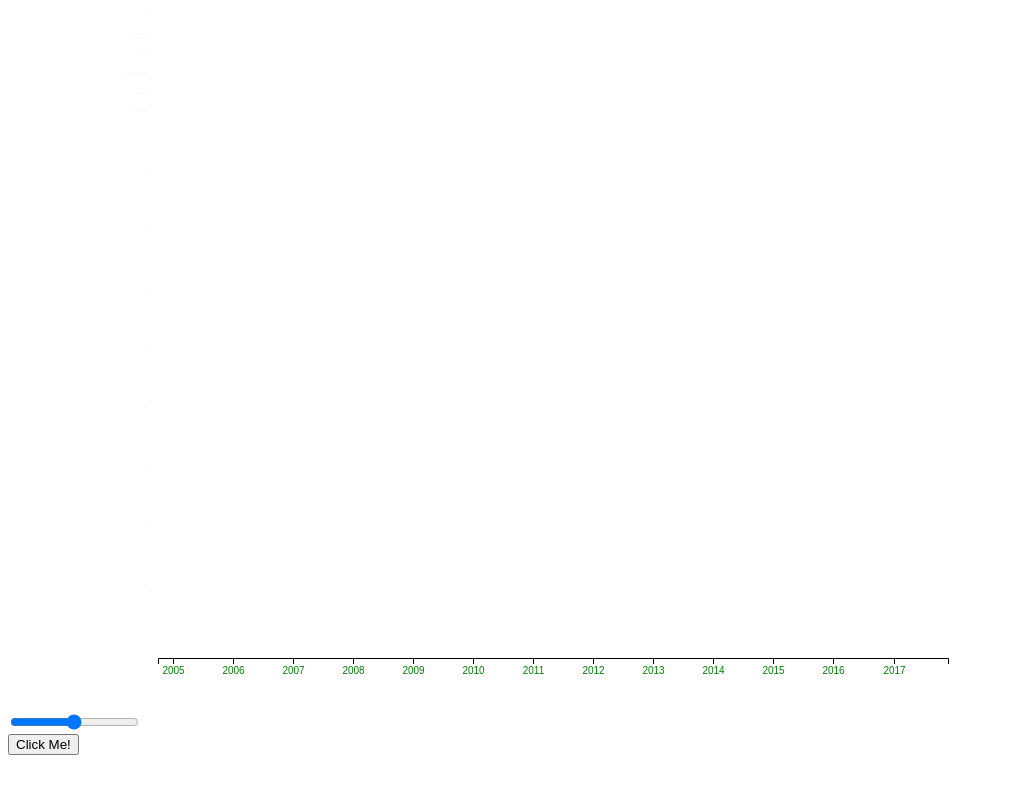
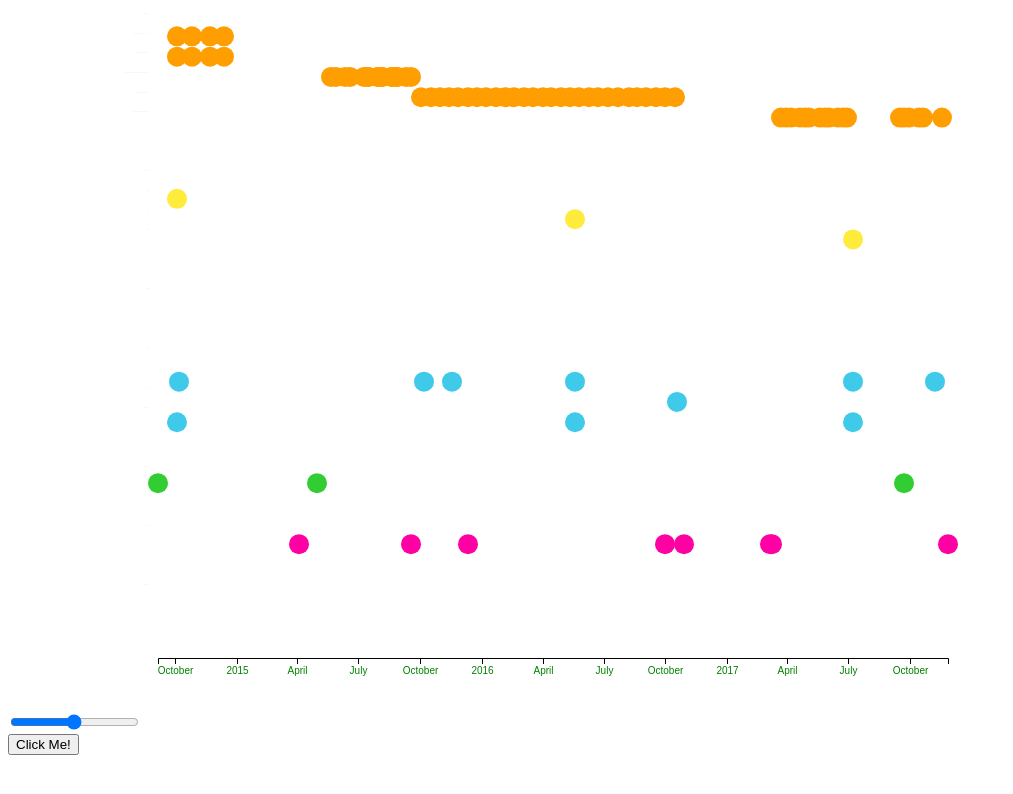
Before and after one commit to abillig/modulaOA, a website built with webpack: page index.html in a window 1280 px wide. Shown: the whole page, without its empty margins (0-1013 px from the left). Built offline with nearby package versions, Linux system fonts and the light colour scheme.

Commit message:
Draw data

```diff
--- a/app/css/styles.css
+++ b/app/css/styles.css
@@ -122,11 +122,11 @@ text {
   fill: #ffeb3b;
 }
 
-.Molecular-circle {
+.molecular-circle {
   fill: #32cd32;
 }
 
-.Outcome-circle {
+.outcome-circle {
   fill: #ff00a3;
 }
 
--- a/app/js/actualData.js
+++ b/app/js/actualData.js
@@ -2,356 +2,427 @@ const realData = {
 "medications": [
   {
     "name": "CARBOPLATIN INFUSION (AUC)",
+    "category": "Medication",
     "description": "",
-    "date": "04-Oct-04"
+    "date": "04-Oct-14"
   },
   {
     "name": "CARBOPLATIN INFUSION (AUC)",
+    "category": "Medication",
     "description": "",
     "date": "25-Oct-14"
   },
   {
     "name": "CARBOPLATIN INFUSION (AUC)",
+    "category": "Medication",
     "description": "",
     "date": "13-Dec-14"
   },
   {
     "name": "CARBOPLATIN INFUSION (AUC)",
+    "category": "Medication",
     "description": "",
     "date": "22-Nov-14"
   },
   {
     "name": "PEMETREXED INFUSION",
+    "category": "Medication",
     "description": "",
     "date": "04-Oct-14"
   },
   {
     "name": "PEMETREXED INFUSION",
+    "category": "Medication",
     "description": "",
     "date": "25-Oct-14"
   },
   {
     "name": "PEMETREXED INFUSION",
+    "category": "Medication",
     "description": "",
     "date": "13-Dec-14"
   },
   {
     "name": "PEMETREXED INFUSION",
+    "category": "Medication",
     "description": "",
     "date": "22-Nov-14"
   },
   {
     "name": "PACLITAXEL-PROTEIN BOUND CHEMO INFUSION",
+    "category": "Medication",
     "description": "",
     "date": "21-May-15"
   },
   {
     "name": "PACLITAXEL-PROTEIN BOUND CHEMO INFUSION",
+    "category": "Medication",
     "description": "",
     "date": "28-May-15"
   },
   {
     "name": "PACLITAXEL-PROTEIN BOUND CHEMO INFUSION",
+    "category": "Medication",
     "description": "",
     "date": "11-Jun-15"
   },
   {
     "name": "PACLITAXEL-PROTEIN BOUND CHEMO INFUSION",
+    "category": "Medication",
     "description": "",
     "date": "18-Jun-15"
   },
   {
     "name": "PACLITAXEL-PROTEIN BOUND CHEMO INFUSION",
+    "category": "Medication",
     "description": "",
     "date": "09-Jul-15"
   },
   {
     "name": "PACLITAXEL-PROTEIN BOUND CHEMO INFUSION",
+    "category": "Medication",
     "description": "",
     "date": "16-Jul-15"
   },
   {
     "name": "PACLITAXEL-PROTEIN BOUND CHEMO INFUSION",
+    "category": "Medication",
     "description": "",
     "date": "30-Jul-15"
   },
   {
     "name": "PACLITAXEL-PROTEIN BOUND CHEMO INFUSION",
+    "category": "Medication",
     "description": "",
     "date": "06-Aug-15"
   },
   {
     "name": "PACLITAXEL-PROTEIN BOUND CHEMO INFUSION",
+    "category": "Medication",
     "description": "",
     "date": "20-Aug-15"
   },
   {
     "name": "PACLITAXEL-PROTEIN BOUND CHEMO INFUSION",
+    "category": "Medication",
     "description": "",
     "date": "27-Aug-15"
   },
   {
     "name": "PACLITAXEL-PROTEIN BOUND CHEMO INFUSION",
+    "category": "Medication",
     "description": "",
     "date": "16-Jul-15"
   },
   {
     "name": "PACLITAXEL-PROTEIN BOUND CHEMO INFUSION",
+    "category": "Medication",
     "description": "",
     "date": "30-Jul-15"
   },
   {
     "name": "PACLITAXEL-PROTEIN BOUND CHEMO INFUSION",
+    "category": "Medication",
     "description": "",
     "date": "06-Aug-15"
   },
   {
     "name": "PACLITAXEL-PROTEIN BOUND CHEMO INFUSION",
+    "category": "Medication",
     "description": "",
     "date": "20-Aug-15"
   },
   {
     "name": "PACLITAXEL-PROTEIN BOUND CHEMO INFUSION",
+    "category": "Medication",
     "description": "",
     "date": "27-Aug-15"
   },
   {
     "name": "PACLITAXEL-PROTEIN BOUND CHEMO INFUSION",
+    "category": "Medication",
     "description": "",
     "date": "10-Sep-15"
   },
   {
     "name": "PACLITAXEL-PROTEIN BOUND CHEMO INFUSION",
+    "category": "Medication",
     "description": "",
     "date": "17-Sep-15"
   },
   {
     "name": "NIVOLUMAB CHEMO INFUSION",
+    "category": "Medication",
     "description": "",
     "date": "03-Oct-15"
   },
   {
     "name": "NIVOLUMAB CHEMO INFUSION",
+    "category": "Medication",
     "description": "",
     "date": "17-Oct-15"
   },
   {
     "name": "NIVOLUMAB CHEMO INFUSION",
+    "category": "Medication",
     "description": "",
     "date": "31-Oct-15"
   },
   {
     "name": "NIVOLUMAB CHEMO INFUSION",
+    "category": "Medication",
     "description": "",
     "date": "13-Nov-15"
   },
   {
     "name": "NIVOLUMAB CHEMO INFUSION",
+    "category": "Medication",
     "description": "",
     "date": "27-Nov-15"
   },
   {
     "name": "NIVOLUMAB CHEMO INFUSION",
+    "category": "Medication",
     "description": "",
     "date": "11-Dec-15"
   },
   {
     "name": "NIVOLUMAB CHEMO INFUSION",
+    "category": "Medication",
     "description": "",
     "date": "25-Dec-15"
   },
   {
     "name": "NIVOLUMAB CHEMO INFUSION",
+    "category": "Medication",
     "description": "",
     "date": "08-Jan-16"
   },
   {
     "name": "NIVOLUMAB CHEMO INFUSION",
+    "category": "Medication",
     "description": "",
     "date": "22-Jan-16"
   },
   {
     "name": "NIVOLUMAB CHEMO INFUSION",
+    "category": "Medication",
     "description": "",
     "date": "05-Feb-16"
   },
   {
     "name": "NIVOLUMAB CHEMO INFUSION",
+    "category": "Medication",
     "description": "",
     "date": "19-Feb-16"
   },
   {
     "name": "NIVOLUMAB CHEMO INFUSION",
+    "category": "Medication",
     "description": "",
     "date": "04-Mar-16"
   },
   {
     "name": "NIVOLUMAB CHEMO INFUSION",
+    "category": "Medication",
     "description": "",
     "date": "18-Mar-16"
   },
   {
     "name": "NIVOLUMAB CHEMO INFUSION",
+    "category": "Medication",
     "description": "",
     "date": "01-Apr-16"
   },
   {
     "name": "NIVOLUMAB CHEMO INFUSION",
+    "category": "Medication",
     "description": "",
     "date": "14-Apr-16"
   },
   {
     "name": "NIVOLUMAB CHEMO INFUSION",
+    "category": "Medication",
     "description": "",
     "date": "28-Apr-16"
   },
   {
     "name": "NIVOLUMAB CHEMO INFUSION",
+    "category": "Medication",
     "description": "",
     "date": "12-May-16"
   },
   {
     "name": "NIVOLUMAB CHEMO INFUSION",
+    "category": "Medication",
     "description": "",
     "date": "26-May-16"
   },
   {
     "name": "NIVOLUMAB CHEMO INFUSION",
+    "category": "Medication",
     "description": "",
     "date": "09-Jun-16"
   },
   {
     "name": "NIVOLUMAB CHEMO INFUSION",
+    "category": "Medication",
     "description": "",
     "date": "23-Jun-16"
   },
   {
     "name": "NIVOLUMAB CHEMO INFUSION",
+    "category": "Medication",
     "description": "",
     "date": "07-Jul-16"
   },
   {
     "name": "NIVOLUMAB CHEMO INFUSION",
+    "category": "Medication",
     "description": "",
     "date": "23-Jul-16"
   },
   {
     "name": "NIVOLUMAB CHEMO INFUSION",
+    "category": "Medication",
     "description": "",
     "date": "08-Aug-16"
   },
   {
     "name": "NIVOLUMAB CHEMO INFUSION",
+    "category": "Medication",
     "description": "",
     "date": "20-Aug-16"
   },
   {
     "name": "NIVOLUMAB CHEMO INFUSION",
+    "category": "Medication",
     "description": "",
     "date": "03-Sep-16"
   },
   {
     "name": "NIVOLUMAB CHEMO INFUSION",
+    "category": "Medication",
     "description": "",
     "date": "17-Sep-16"
   },
   {
     "name": "NIVOLUMAB CHEMO INFUSION",
+    "category": "Medication",
     "description": "",
     "date": "01-Oct-16"
   },
   {
     "name": "NIVOLUMAB CHEMO INFUSION",
+    "category": "Medication",
     "description": "",
     "date": "15-Oct-16"
   },
   {
     "name": "VINORELBINE CHEMO INFUSION",
+    "category": "Medication",
     "description": "",
     "date": "23-Mar-17"
   },
   {
     "name": "VINORELBINE CHEMO INFUSION",
+    "category": "Medication",
     "description": "",
     "date": "30-Mar-17"
   },
   {
     "name": "VINORELBINE CHEMO INFUSION",
+    "category": "Medication",
     "description": "",
     "date": "06-Apr-17"
   },
   {
     "name": "VINORELBINE CHEMO INFUSION",
+    "category": "Medication",
     "description": "",
     "date": "20-Apr-17"
   },
   {
     "name": "VINORELBINE CHEMO INFUSION",
+    "category": "Medication",
     "description": "",
     "date": "27-Apr-17"
   },
   {
     "name": "VINORELBINE CHEMO INFUSION",
+    "category": "Medication",
     "description": "",
     "date": "04-May-17"
   },
   {
     "name": "VINORELBINE CHEMO INFUSION",
+    "category": "Medication",
     "description": "",
     "date": "20-May-17"
   },
   {
     "name": "VINORELBINE CHEMO INFUSION",
+    "category": "Medication",
     "description": "",
     "date": "27-May-17"
   },
   {
     "name": "VINORELBINE CHEMO INFUSION",
+    "category": "Medication",
     "description": "",
     "date": "03-Jun-17"
   },
   {
     "name": "VINORELBINE CHEMO INFUSION",
+    "category": "Medication",
     "description": "",
     "date": "16-Jun-17"
   },
   {
     "name": "VINORELBINE CHEMO INFUSION",
+    "category": "Medication",
     "description": "",
     "date": "23-Jun-17"
   },
   {
     "name": "VINORELBINE CHEMO INFUSION",
+    "category": "Medication",
     "description": "",
     "date": "30-Jun-17"
   },
   {
     "name": "VINORELBINE CHEMO INFUSION",
+    "category": "Medication",
     "description": "",
     "date": "16-Sep-17"
   },
   {
     "name": "VINORELBINE CHEMO INFUSION",
+    "category": "Medication",
     "description": "",
     "date": "23-Sep-17"
   },
   {
     "name": "VINORELBINE CHEMO INFUSION",
+    "category": "Medication",
     "description": "",
     "date": "30-Sep-17"
   },
   {
     "name": "VINORELBINE CHEMO INFUSION",
+    "category": "Medication",
     "description": "",
     "date": "14-Oct-17"
   },
   {
     "name": "VINORELBINE CHEMO INFUSION",
+    "category": "Medication",
     "description": "",
     "date": "21-Oct-17"
   },
   {
     "name": "VINORELBINE CHEMO INFUSION",
+    "category": "Medication",
     "description": "",
     "date": "18-Nov-17"
   }
@@ -359,16 +430,19 @@ const realData = {
 "radiation": [
   {
     "name": "EBRT",
+    "category": "radiation",
     "description": "",
     "date": "04-Oct-14"
   },
   {
     "name": "SRS",
+    "category": "radiation",
     "description": "",
     "date": "19-May-16"
   },
   {
     "name": "WBRT",
+    "category": "radiation",
     "description": "",
     "date": "08-Jul-17"
   },
@@ -376,51 +450,61 @@ const realData = {
 "imaging": [
   {
     "name": "CT",
+    "category": "imaging",
     "description": "CT1",
     "date": "07-Oct-14"
   },
   {
     "name": "CT",
+    "category": "imaging",
     "description": "CT2",
     "date": "07-Oct-15"
   },
   {
     "name": "CT",
+    "category": "imaging",
     "description": "CT3",
     "date": "18-Nov-15"
   },
   {
     "name": "CT",
+    "category": "imaging",
     "description": "CT4",
     "date": "19-May-16"
   },
   {
     "name": "PET CT",
+    "category": "imaging",
     "description": "CT5",
     "date": "19-Oct-16"
   },
   {
     "name": "CT",
+    "category": "imaging",
     "description": "CT6",
     "date": "08-Jul-17"
   },
   {
     "name": "CT",
+    "category": "imaging",
     "description": "CT6",
     "date": "08-Nov-17"
   },
   {
     "name": "Brain MRI",
+    "category": "imaging",
     "description": "Brain MRI 1",
     "date": "04-Oct-14"
   },
   {
     "name": "Brain MRI",
+    "category": "imaging",
     "description": "Brain MRI 2",
     "date": "19-May-16"
   },
   {
     "name": "Brain MRI",
+    "category": "imaging",
     "description": "Brain MRI 3",
     "date": "08-Jul-17"
   },
@@ -496,34 +580,42 @@ const realData = {
 "line": [
   {
     "date": "20-Oct-15",
+    "category": "line",
     "value": 6
   },
   {
     "date": "13-Nov-15",
+    "category": "line",
     "value": 1
   },
   {
     "date": "18-Nov-15",
+    "category": "line",
     "value": 2
   },
   {
     "date": "08-Mar-16",
+    "category": "line",
     "value": 4
   },
   {
     "date": "08-Apr-16",
+    "category": "line",
     "value": 1
   },
   {
     "date": "01-May-16",
+    "category": "line",
     "value": 3
   },
   {
     "date": "08-Jun-16",
+    "category": "line",
     "value": 3
   },
   {
     "date": "10-Jul-16",
+    "category": "line",
     "value": 2
   }
 ]
--- a/app/js/helpers/axisHandler.js
+++ b/app/js/helpers/axisHandler.js
@@ -8,12 +8,12 @@ function xScale(){
           .rangeRound([150, store.get().width])
 }
 
-function addXDomain(xScale){
-  return xScale.domain(d3.extent(datesHandler.collectDates(store.get().currentData), function(d) { return datesHandler.parseTime(d); }));
+function addXDomain(scale){
+  return scale().domain(d3.extent(datesHandler.collectDates(store.get().currentData), function(d) { return datesHandler.parseTime(d); }));
 }
 
 function buildXTimeScale(){
-  return addXDomain(xScale());
+  return addXDomain(xScale);
 }
 
 function createXAxis() {
@@ -27,11 +27,16 @@ function createXAxis() {
 }
 
 function makeYAxisLabels(){
-  var medicationList = store.get().currentData.medications.map(medication => medication.name)
-  var radiationList = store.get().currentData.radiation.map(radiation => radiation.name)
+  function selectAllMedicationDataPoints(data){
+    return data.filter(function(data){
+      return data.category == "Medication"
+    })
+  }
+  var medicationList = selectAllMedicationDataPoints(store.get().currentData).map(medication => medication.name)
+  // var radiationList = store.get().currentData.radiation.map(radiation => radiation.name)
 
   var medicationListUnique = [...new Set(medicationList)];
-  var radiationListUnique = [...new Set(medicationList)];
+  // var radiationListUnique = [...new Set(medicationList)];
 
   var yAxisLabelsSansMedications = ["Medications", "", "",
     "Radiation", "EBRT", "SRS", "WBRT", "", "",
@@ -108,5 +113,6 @@ function createYAxis() {
 
 export default {
   createXAxis: createXAxis,
-  createYAxis: createYAxis
+  createYAxis: createYAxis,
+  buildXTimeScale: buildXTimeScale
 }
--- a/app/js/helpers/chartBuilder.js
+++ b/app/js/helpers/chartBuilder.js
@@ -1,21 +1,23 @@
 import * as d3 from 'd3';
 import axisHandler from './axisHandler.js';
+import dataDrawer from './dataDrawer.js';
 import store from './store.js';
 
 function initialChartSetup() {
   var svg = d3.select("#charts"),
       margin = {top: 20, right: 20, bottom: 30, left: 0},
       width = +svg.attr("width") - margin.left - margin.right,
-      height = +svg.attr("height") - margin.top - margin.bottom,
-      medicationsSection = svg.append("g").attr("id", "gantt").attr("transform", "translate(" + margin.left + "," + margin.top + ")"),
-      radiationSection = svg.append("g").attr("id", "radiations").attr("transform", "translate(" + margin.left + "," + margin.top + ")"),
-      imagingSection = svg.append("g").attr("id", "imaging").attr("transform", "translate(" + margin.left + "," + margin.top + ")"),
-      linegraph = svg.append("g").attr("id", "line").attr("transform", "translate(" + margin.left + "," + margin.top + ")");
+      height = +svg.attr("height") - margin.top - margin.bottom
+
+  var tooltip = d3.select("body").append("div")
+    .attr("class", "tooltip")
+    .style("opacity", 0);
 
     store.setWidth(width)
     store.setHeight(height)
     store.setBaseElement(svg)
     store.setMargin(margin)
+    store.setTooltip(tooltip)
 }
 
 function buildAxes(){
@@ -24,9 +26,24 @@ function buildAxes(){
 }
 
 function generateChart(data) {
-  store.setCurrentData(data)
+  function consolidateData(data){
+    var dataKeys = Object.keys(data)
+    var consolidatedData = []
+    dataKeys.forEach(function(key){
+      consolidatedData = consolidatedData.concat(data[key])
+    })
+    return consolidatedData
+  }
+  store.setCurrentData(consolidateData(data))
   initialChartSetup()
   buildAxes()
+  // var medicationsSection = store.get().baseElement.append("g").attr("id", "gantt").attr("transform", "translate(" + store.get().margin.left + "," + store.get().margin.top + ")")
+  // var radiationSection = store.get().baseElement.append("g").attr("id", "radiations").attr("transform", "translate(" + store.get().margin.left + "," + store.get().margin.top + ")")
+  // var imagingSection = store.get().baseElement.append("g").attr("id", "imaging").attr("transform", "translate(" + store.get().margin.left + "," + store.get().margin.top + ")")
+  dataDrawer.drawCircles(store.get().baseElement, store.get().currentData, 'medication-circle')
+  // dataDrawer.drawCircles(store.get().baseElement, store.get().currentData, 'radiation-circle')
+  // dataDrawer.drawCircles(store.get().baseElement, store.get().currentData, 'imaging-circle')
+  // dataDrawer.drawCircles(store.get().baseElement, store.get().currentData.basic_plotting_categories, 'medication-circle')
 };
 
 export default {
--- a/app/js/helpers/dataDrawer.js
+++ b/app/js/helpers/dataDrawer.js
@@ -1,25 +1,46 @@
+import * as d3 from 'd3';
 import store from './store.js';
 import datesHandler from './datesHandler.js';
 import axisHandler from './axisHandler.js';
+import tooltipHandler from './tooltipHandler.js';
 import utils from './utils.js';
 
 
 function drawCircles(element, data, className) {
-  // element.selectAll("circle")
-  //   .data(store.get().currentData)
+
+  // store.get().baseElement.selectAll("circle")
+  //   .data(store.get().currentData.basic_plotting_categories)
+  //   .exit()
+  //   .remove()
+
+  // store.get().baseElement.selectAll("circle")
+  //   .data(store.get().currentData.basic_plotting_categories)
   //   .enter()
   //   .append("circle")
-  //   // .on("mouseover", d => showTooltip(d))
-  //   // .on("mouseout", d => hideTooltip())
-  //   .attr("r", 10)
-  //   .attr("cx", function(d, i) {
-  //     return axisHandler.xScale(datesHandler.parseTime(d.date))
-  //     // return axisHandler.xScale()
-  //   })
-  //   .attr("cy", function(d) {
+  //   // .transition()  // Transition from old to new
+  //   // .duration(900)  // Length of animation
+  //   .attr("r", d => 10)
+  //   .attr("cx", d => axisHandler.buildXTimeScale()(datesHandler.parseTime(d.date)))
+  //   .attr("cy", function(d){
   //     return utils.getYPositionOf(d.name)
   //   })
-  //   .attr("class", d => className);
+  //   .attr("class", d => 'basic-circle ' + d.name.split(" ")[0] + '-circle')
+  //   .on("mouseover", d => showTooltip(d))
+  //   .on("mouseout", d => hideTooltip());
+
+
+  element.selectAll("circle")
+    .data(data)
+    .enter()
+    .append("circle")
+    .on("mouseover", d => tooltipHandler.showTooltip(d))
+    .on("mouseout", d => tooltipHandler.hideTooltip())
+    .attr("r", 10)
+    .attr("cx", d => axisHandler.buildXTimeScale()(datesHandler.parseTime(d.date)))
+    .attr("cy", function(d) {
+      return utils.getYPositionOf(d.name)
+    })
+    .attr("class", d => d.category.toLowerCase() + "-circle");
 }
 
 export default {
--- a/app/js/helpers/datesHandler.js
+++ b/app/js/helpers/datesHandler.js
@@ -4,17 +4,25 @@ var parseTime = d3.timeParse("%d-%b-%y");
 
 function collectDates(dataObj) {
   var datesCollection = []
-  var dataObjkeys = Object.keys(dataObj)
-  dataObjkeys.forEach(function(key){
-    dataObj[key].forEach(function(entry){
-      var entryKeys = Object.keys(entry)
-      entryKeys.forEach(function(key){
-        if(parseTime(entry[key])){
-          datesCollection.push(entry[key])
-        }
-      })
+  dataObj.forEach(function(dataPoint){
+    var entryKeys = Object.keys(dataPoint)
+    entryKeys.forEach(function(key){
+      if(parseTime(dataPoint[key])){
+        datesCollection.push(dataPoint[key])
+      }
     })
   })
+  // var dataObjkeys = Object.keys(dataObj)
+  // dataObjkeys.forEach(function(key){
+  //   dataObj[key].forEach(function(entry){
+  //     var entryKeys = Object.keys(entry)
+  //     entryKeys.forEach(function(key){
+  //       if(parseTime(entry[key])){
+  //         datesCollection.push(entry[key])
+  //       }
+  //     })
+  //   })
+  // })
   return datesCollection
 }
 
--- a/app/js/helpers/store.js
+++ b/app/js/helpers/store.js
@@ -1,9 +1,8 @@
 // These variables will stay in the local scope of this module (in this case, person.js)
-var baseElement, width, height, margin, currentData, yAxisLabels;
+var baseElement, tooltip, width, height, margin, currentData, yAxisLabels;
 
 // Make sure your argument name doesn't conflict with variables set above
 exports.setWidth = function (w) {
-    console.log('passed in: ' + w)
     width = w;
 };
 
@@ -27,6 +26,10 @@ exports.setYAxisLabels = function (labels) {
     yAxisLabels = labels;
 };
 
+exports.setTooltip = function (tt) {
+    tooltip = tt;
+};
+
 // You're returning an object with property values set above
 exports.get = function () {
     return {
@@ -35,6 +38,7 @@ exports.get = function () {
         height: height,
         margin: margin,
         currentData: currentData,
-        yAxisLabels: yAxisLabels
+        yAxisLabels: yAxisLabels,
+        tooltip: tooltip
     };
 };
--- /dev/null
+++ b/app/js/helpers/tooltipHandler.js
@@ -0,0 +1,22 @@
+import store from './store.js';
+import * as d3 from 'd3';
+
+function showTooltip(d) {
+  store.get().tooltip.transition()
+      .duration(200)
+      .style("opacity", .9);
+  store.get().tooltip.html(d.name + "  " + d.date)
+      .style("left", (d3.event.pageX) + "px")
+      .style("top", (d3.event.pageY - 28) + "px");
+}
+
+function hideTooltip(){
+  store.get().tooltip.transition()
+      .duration(900)
+      .style("opacity", 0);
+}
+
+export default {
+  showTooltip: showTooltip,
+  hideTooltip: hideTooltip
+}
```
